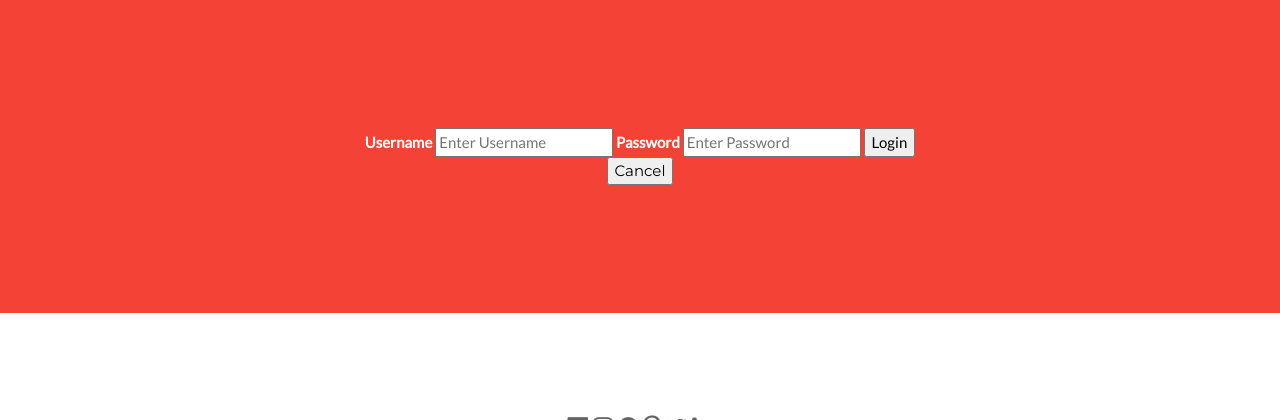
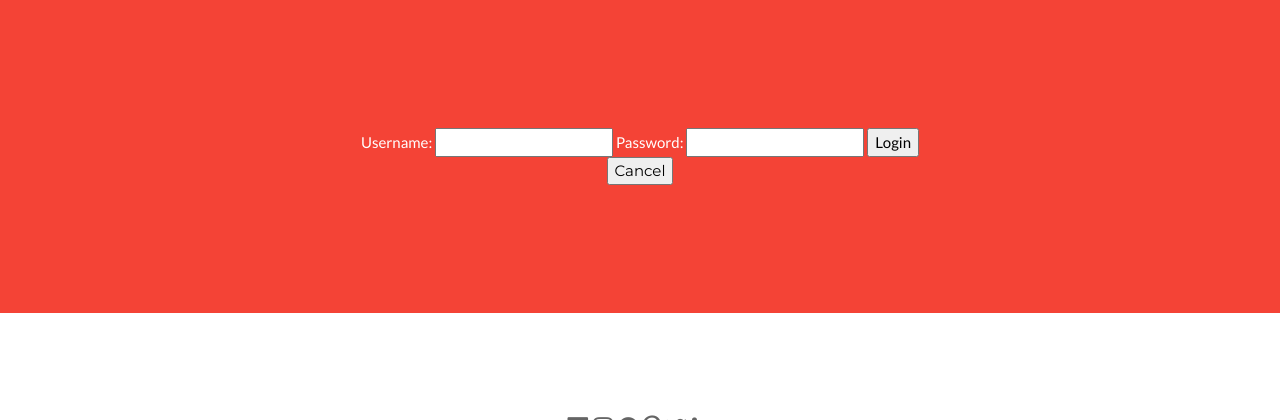
Before and after one commit to braydonwillms/MediaHub, a Django app: page /login in a window 1280 px wide. Shown: the top 420 px of the page. Run offline with Django 4.2, Linux system fonts and the light colour scheme.

Commit message:
Implement logins with django forms

```diff
--- /dev/null
+++ b/MediaHub/frontend/forms.py
@@ -0,0 +1,5 @@
+from django import forms
+
+class LoginForm(forms.Form):
+	username = forms.CharField(max_length=50)
+	password = forms.CharField(widget=forms.PasswordInput())
--- a/MediaHub/frontend/urls.py
+++ b/MediaHub/frontend/urls.py
@@ -6,6 +6,5 @@ urlpatterns = [
 	path('index', views.index, name='index'),
 	path('dashboard', views.dashboard, name='dashboard'),
 	path('login', views.login, name='login'),
-	path('authenticate', views.authenticate, name='authenticate'),
 	path('logout', views.logout, name='logout'),
 ]
--- a/MediaHub/frontend/views.py
+++ b/MediaHub/frontend/views.py
@@ -1,6 +1,7 @@
 from django.shortcuts import render, redirect
 import requests
 import json
+from .forms import *
 
 URL = "http://localhost:8000/"
 
@@ -8,7 +9,22 @@ def index(request):
 	return render(request, 'index.html')
 
 def login(request):
-	return render(request, 'login.html')
+	if request.method == 'GET':
+		context = {"login_form":LoginForm()}
+		return render(request, 'login.html', context)
+	if request.method == 'POST':
+		login_form = LoginForm(request.POST)
+		if login_form.is_valid():
+			r = requests.get(URL + "api/users/" + login_form["username"].value() + "/" + login_form["password"].value())
+
+			if r.status_code == 200:
+				response = json.loads(r.json())
+				if response["valid"]:
+					request.session["username"] = login_form["username"].value()
+					return redirect(dashboard)
+			return redirect(login)
+		return redirect(login)
+	return redirect(login)
 
 def dashboard(request):
 	try:
@@ -20,18 +36,6 @@ def dashboard(request):
 	except:
 		return redirect(login)
 
-def authenticate(request):
-	username = request.GET["uname"]
-	password = request.GET["psw"]
-	r = requests.get(URL + "api/users/" + username + "/" + password)
-
-	if r.status_code == 200:
-		response = json.loads(r.json())
-		if response["valid"]:
-			request.session["username"] = username
-			return redirect(dashboard)
-	return redirect(login)
-
 def logout(request):
 	request.session["username"] = ""
 	return redirect(index)
--- a/MediaHub/templates/login.html
+++ b/MediaHub/templates/login.html
@@ -19,12 +19,9 @@ body,h1,h2,h3,h4,h5,h6 {font-family: "Lato", sans-serif}
         <div class="imgcontainer">
         </div>
 
-        <form class="container" action="authenticate">
-          <label for="uname"><b>Username</b></label>
-          <input type="text" placeholder="Enter Username" id="uname" name="uname" required>
-
-          <label for="psw"><b>Password</b></label>
-          <input type="password" placeholder="Enter Password" id="psw" name="psw" required>
+        <form class="container" action="login" method="post">
+	  {% csrf_token %}
+          {{ login_form }}
 
 	  <input type="submit" value="Login"></button>
         </form>
```
